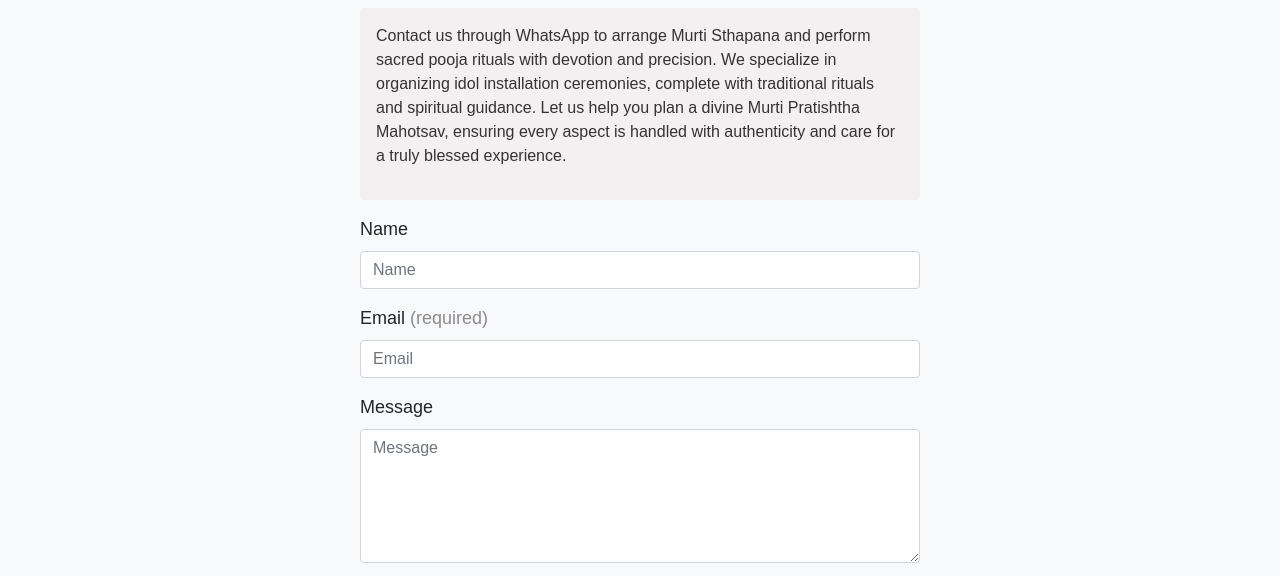
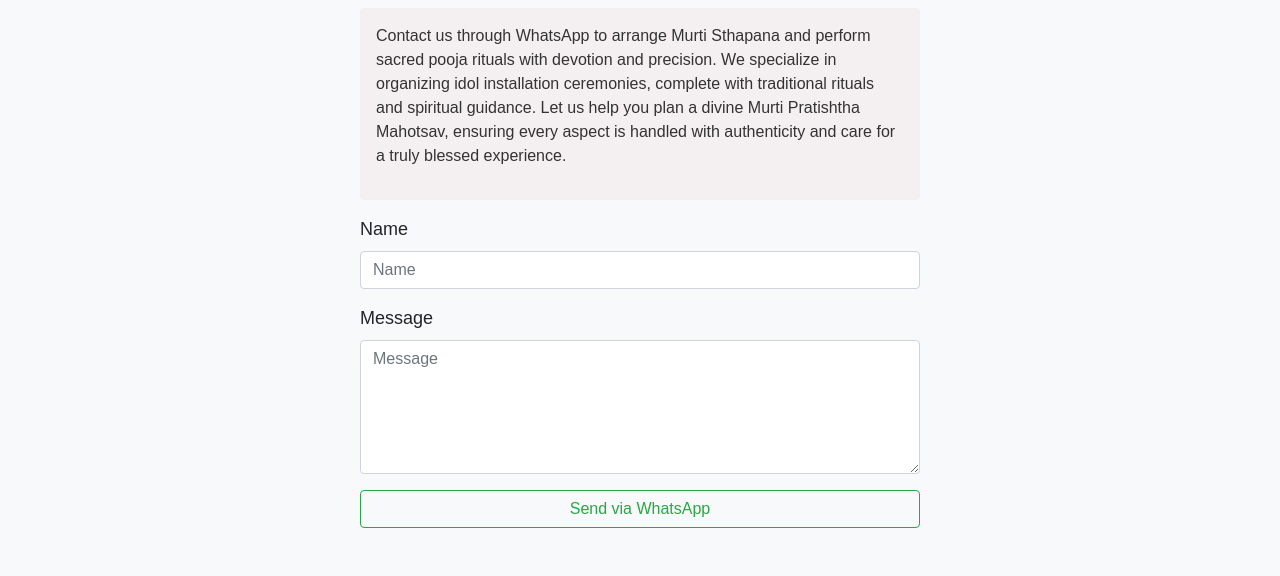
Before and after one commit to Asmika-Panchal/ShreeMurti, a plain HTML site: page contact.html in a window 1280 px wide. Shown: the part 166-742 px from the top of the page. Drawn offline with nearby package versions, Linux system fonts and the light colour scheme.

Commit message:
update contact..html

```diff
--- a/contact.html
+++ b/contact.html
@@ -72,6 +72,7 @@
             padding: 20px;
             border-radius: 10px 5px solid #800020;
           "
+          onsubmit="sendToWhatsApp(event)"
         >
           <div style="background-color: #f4eff0" class="p-3 rounded">
             <p style="font-size: 16px">
@@ -95,20 +96,6 @@
             />
           </div>
           <div class="form-group">
-            <label for="email"
-              >Email
-              <subscript style="color: #8d8a8a">(required)</subscript>
-            </label>
-
-            <input
-              type="email"
-              id="email"
-              class="form-control"
-              placeholder="Email"
-              required
-            />
-          </div>
-          <div class="form-group">
             <label for="message">Message</label>
             <textarea
               id="message"
@@ -118,8 +105,8 @@
               required
             ></textarea>
           </div>
-          <button type="submit" class="btn btn-outline-danger btn-block">
-            Send
+          <button type="submit" class="btn btn-outline-success btn-block">
+            Send via WhatsApp
           </button>
         </form>
       </section>
@@ -182,6 +169,27 @@
         <p>© 2025 Shree Murti | All Rights Reserved</p>
       </div>
     </footer>
+    <script>
+      function sendToWhatsApp(event) {
+        event.preventDefault();
+
+        let name = document.getElementById("name").value.trim();
+        let message = document.getElementById("message").value.trim();
+
+        if (!name || !message) {
+          alert("Please enter your name and message.");
+          return;
+        }
+
+        let whatsappMessage = `Namaste! I am ${name}. I am interested in Pooja rituals and decorations. Message: ${message}`;
+
+        let whatsappUrl = `https://wa.me/919702497850?text=${encodeURIComponent(
+          whatsappMessage
+        )}`;
+
+        window.open(whatsappUrl, "_blank");
+      }
+    </script>
     <script src="script.js"></script>
   </body>
 </html>
```
